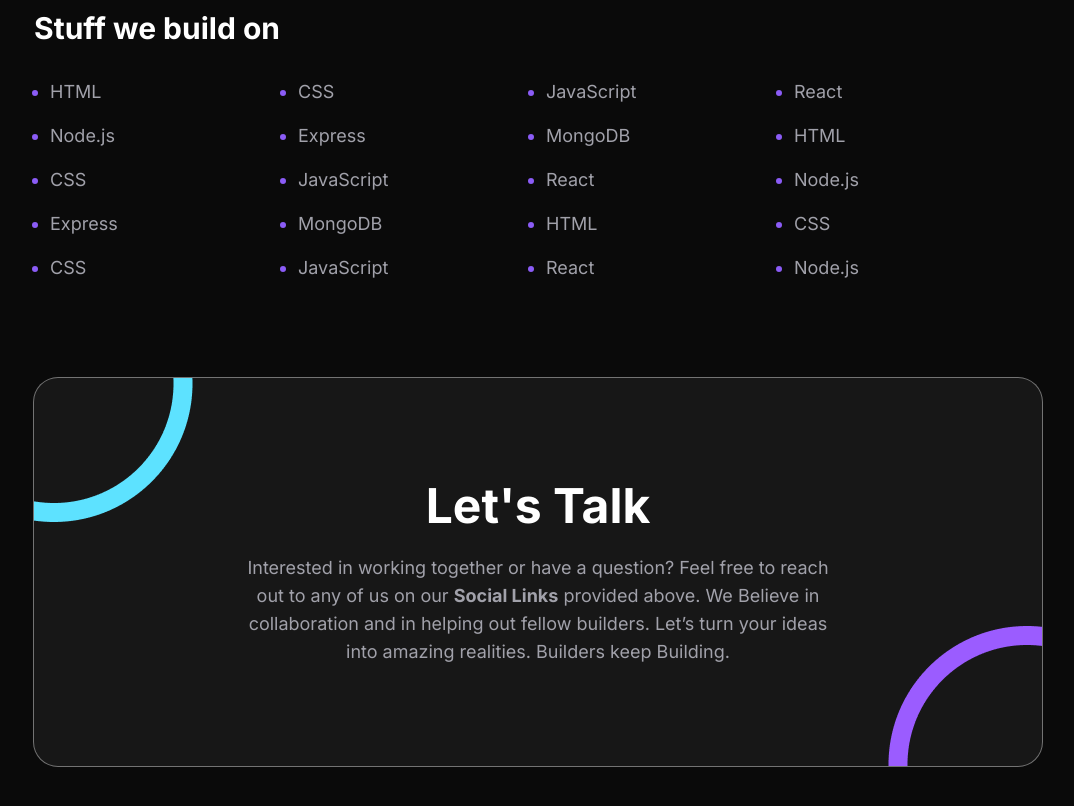
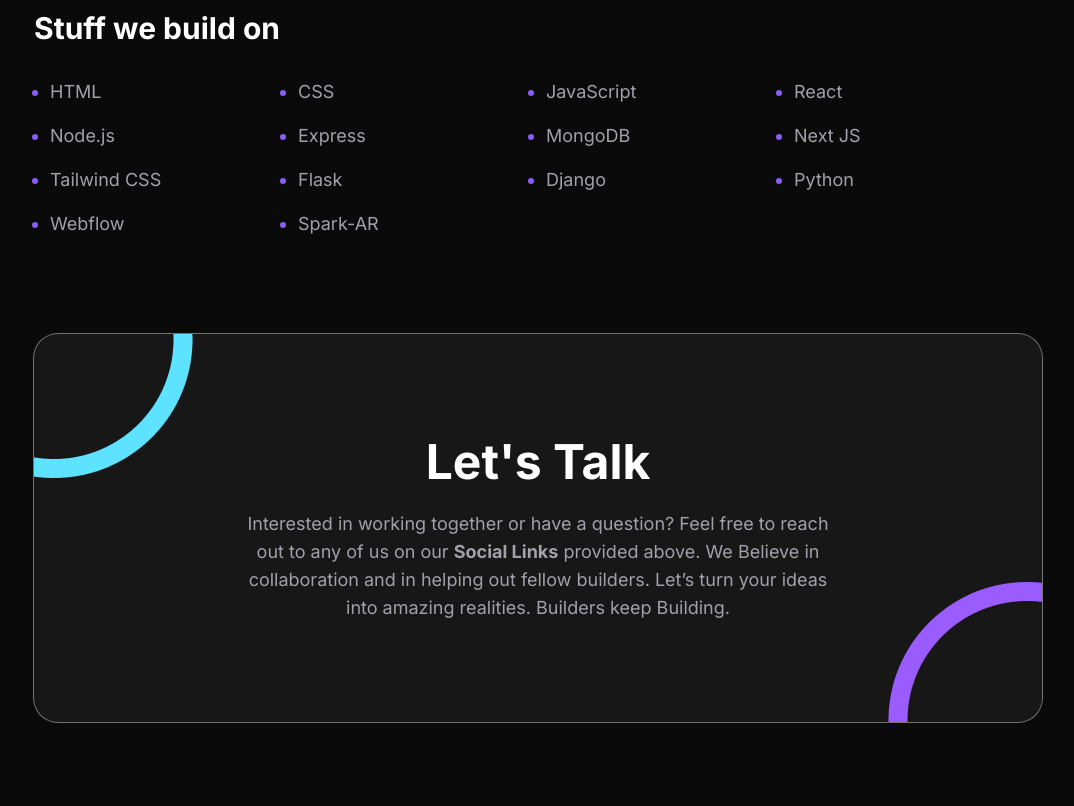
Before and after one commit to khardikk/Builders_hub, a React (Vite) app in the folder Frontend/builders_landing/: page / in a window 1280 px wide. Shown: the part 4060-4866 px from the top of the page, without its empty margins (110-1184 px from the left). After the commit the page ends 4822 px from the top, so only its background shows below. Built offline with nearby package versions, Linux system fonts and the light colour scheme.

Commit message:
Update skills list in Skills.jsx

```diff
--- a/Frontend/builders_landing/src/components/Skills.jsx
+++ b/Frontend/builders_landing/src/components/Skills.jsx
@@ -16,21 +16,19 @@ const Skills = () => {
         <li class="mb-[1rem]" >Node.js</li>
         <li class="mb-[1rem]">Express</li>
         <li class="mb-[1rem]">MongoDB</li>
-        <li class="mb-[1rem]" >HTML</li>
-        <li class="mb-[1rem]">CSS</li>
-        <li class="mb-[1rem]">JavaScript</li>
-        <li class="mb-[1rem]">React</li>
-        <li class="mb-[1rem]">Node.js</li>
-        <li class="mb-[1rem]">Express</li>
-        <li class="mb-[1rem]">MongoDB</li>
-        <li class="mb-[1rem]">HTML</li>
+        <li class="mb-[1rem]" >Next JS</li>
+        <li class="mb-[1rem]">Tailwind CSS</li>
+        <li class="mb-[1rem]">Flask</li>
+        <li class="mb-[1rem]">Django</li>
+        <li class="mb-[1rem]">Python</li>
+        <li class="mb-[1rem]">Webflow</li>
+        <li class="mb-[1rem]">Spark-AR</li>
+        {/* <li class="mb-[1rem]">HTML</li>
         <li class="mb-[1rem]"> CSS</li>
         <li class="mb-[1rem]"> CSS</li>
         <li class="mb-[1rem]">JavaScript</li>
         <li class="mb-[1rem]">React</li>
-        <li class="mb-[1rem]">Node.js</li>
-
-
+        <li class="mb-[1rem]">Node.js</li> */}
         </div>
         </ul>
 
```
